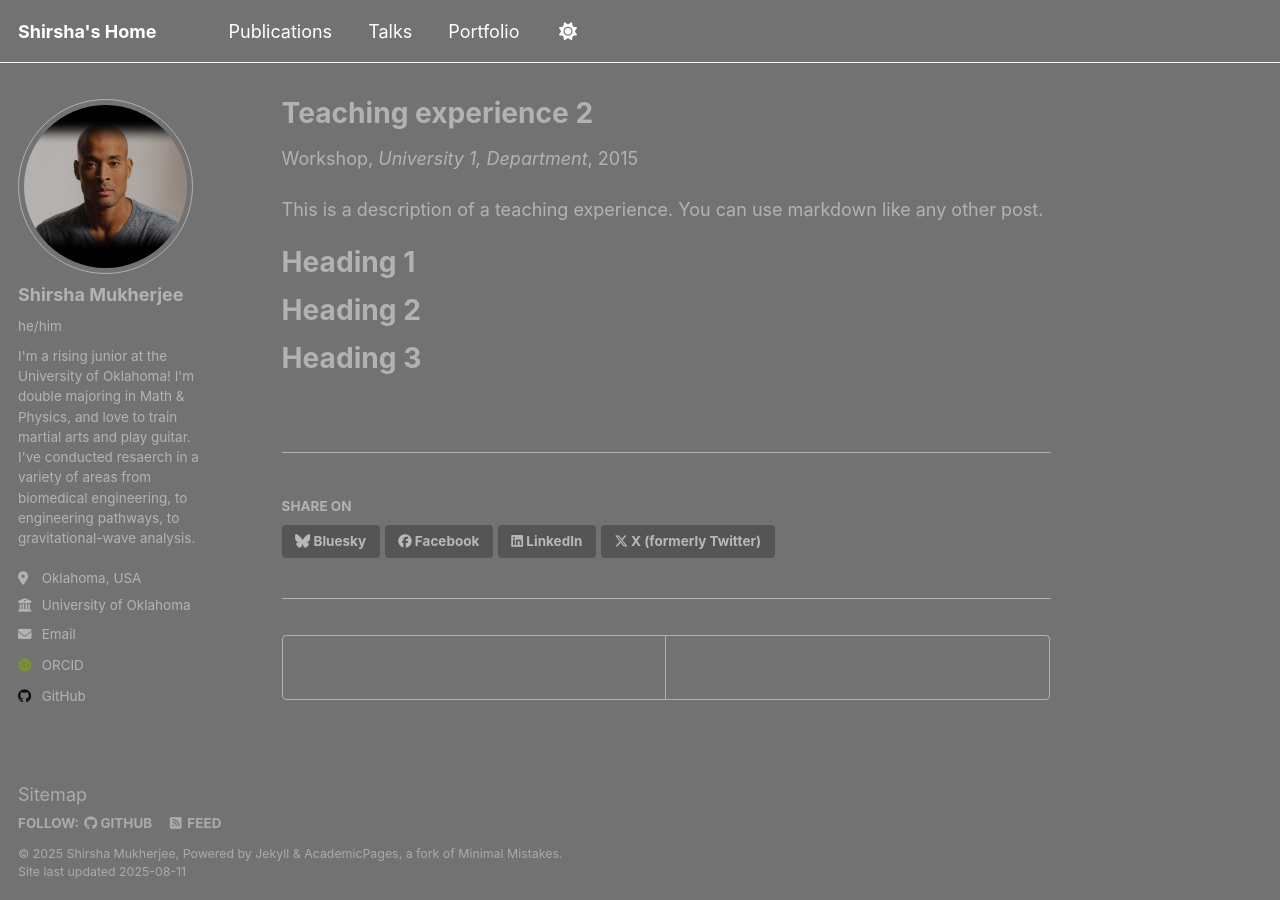
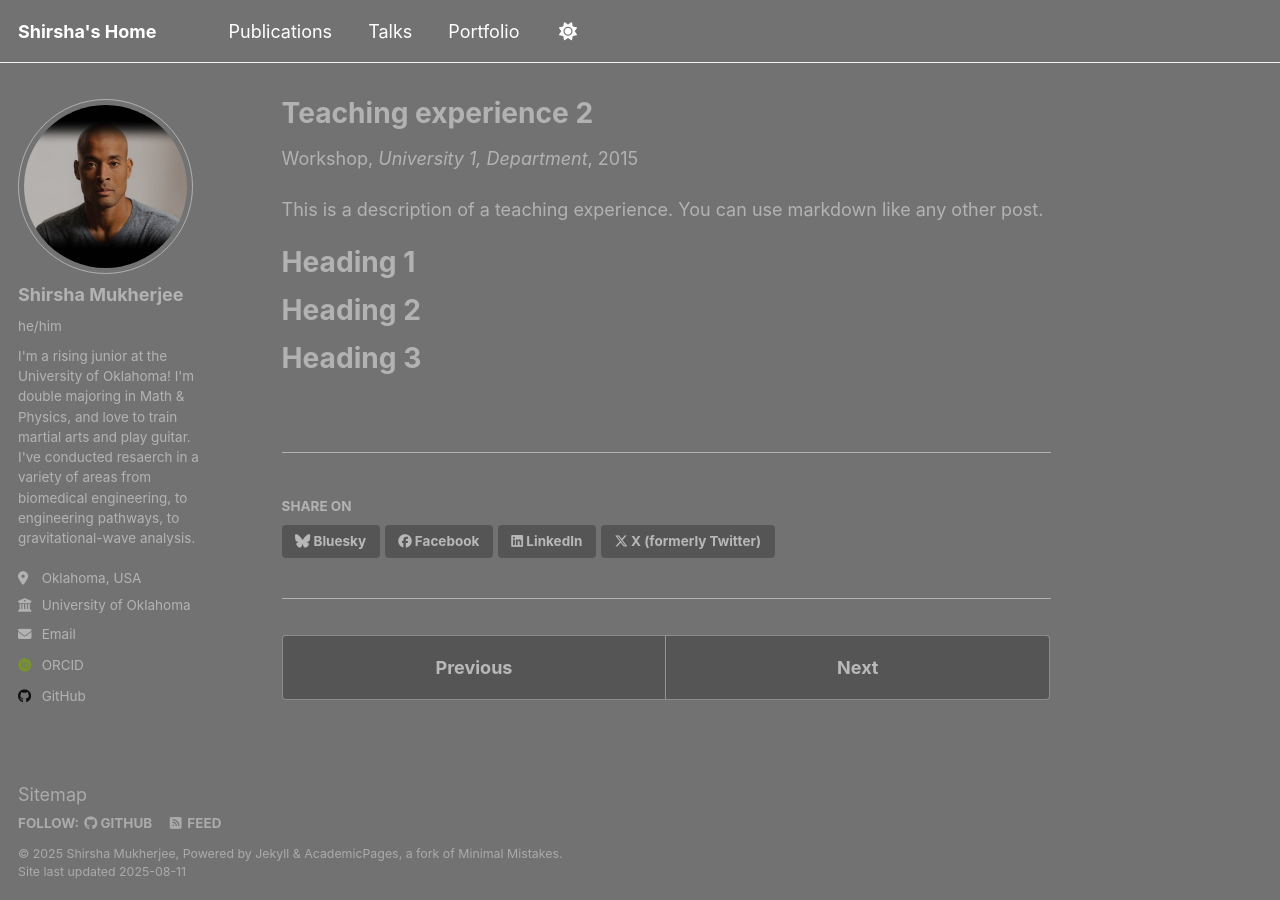
Before and after one commit to shirshamukherjee/projectfrthistime, a Jekyll site: the page built from _teaching/2015-spring-teaching-2.md, in a window 1280 px wide. Built offline with Jekyll 4.4.1, drawn with Linux system fonts in a browser that asks for light colours; some web fonts are replaced; a script that is not in the unit is left out.

Commit message:
changing buttons for publicatios

```diff
--- a/assets/css/main.scss
+++ b/assets/css/main.scss
@@ -205,3 +205,25 @@ pre,
 .masthead a,
 .greedy-nav a { color: #fff !important; }
 .greedy-nav a:hover { opacity: .85; }
+
+
+/* Prev / Next buttons — white text over star bg */
+.pagination a,
+a.pagination--pager,
+.pagination--pager {
+  color: #fff !important;
+}
+
+a.pagination--pager {
+  background: rgba(0,0,0,0.25) !important;   /* or 'transparent' if you prefer */
+  border-color: rgba(255,255,255,0.55) !important;
+  text-decoration: none !important;
+}
+
+/* Hover/focus for better contrast */
+a.pagination--pager:hover,
+a.pagination--pager:focus {
+  color: #fff !important;
+  background: rgba(255,255,255,0.08) !important;
+  border-color: rgba(255,255,255,0.85) !important;
+}
```
